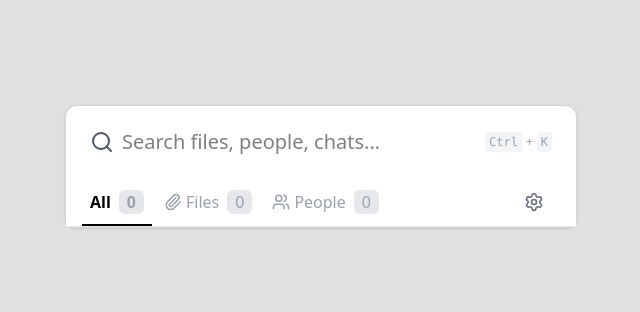
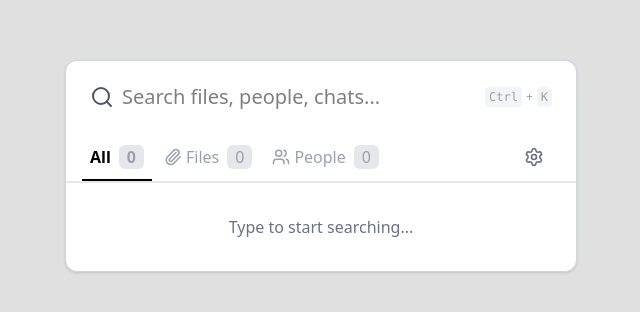
Before and after one commit to tejasvijb/dots_assignment_2, a Next.js app: page / in a window 1280 px wide. Shown: the part 234-546 px from the top of the page, without its empty margins (319-959 px from the left). Built offline with nearby package versions, Linux system fonts and the light colour scheme.

Commit message:
show search and tabs

```diff
--- a/src/app/components/search-box/index.tsx
+++ b/src/app/components/search-box/index.tsx
@@ -7,11 +7,12 @@ import Tab from '../tab';
 import { useTabStore } from '@/app/store/tabstore';
 import { Users, Settings, Paperclip, MessageCircle, List } from 'lucide-react';
 import { TabData } from '@/app/interfaces/tabStore';
-import { SearchResults } from '@/app/interfaces/searchTypes';
+import { SearchResults as SearchResultsType } from '@/app/interfaces/searchTypes';
 import { TabType } from '@/app/interfaces/tabStore';
+import SearchResults from '../search-results';
 
 
-function getTabs(searchResults: SearchResults | null, visibleTabs: Record<TabType, boolean>): TabData[] {
+function getTabs(searchResults: SearchResultsType | null, visibleTabs: Record<TabType, boolean>): TabData[] {
   const tabDefs: TabData[] = [
     {
       id: 'all',
@@ -56,11 +57,8 @@ function getTabs(searchResults: SearchResults | null, visibleTabs: Record<TabTyp
 
 export default function SearchBox() {
   const { searchTerm, setSearchTerm, clearSearch, searchResults } = useSearchStore();
-  const { isLoading } = useDebouncedSearch(searchTerm);
-  const { setSelectedTab, visibleTabs, setTabVisible } = useTabStore();
-
-
-  console.log(searchTerm)
+  const { isLoading, error, data } = useDebouncedSearch(searchTerm);
+  const { setSelectedTab, visibleTabs, selectedTab } = useTabStore();
 
   const handleSearchChange = (term: string) => {
     setSearchTerm(term);
@@ -75,9 +73,25 @@ export default function SearchBox() {
 
   const tabs = getTabs(searchResults, visibleTabs);
 
+  // Filter results based on selected tab
+  const getFilteredResults = () => {
+    if (!searchResults?.results) return [];
+
+    if (selectedTab === 'all') {
+      return [
+        ...searchResults.results.file,
+        ...searchResults.results.people,
+        ...searchResults.results.chat,
+        ...searchResults.results.list
+      ];
+    }
+
+    return searchResults.results[selectedTab as keyof typeof searchResults.results] || [];
+  };
+
   return (
     <div
-      className="max-w-sm md:max-w-md lg:max-w-lg mx-auto border border-gray-300 shadow-sm rounded-xl bg-white"
+      className="max-w-sm md:max-w-md lg:max-w-lg mx-auto border border-gray-300 shadow-sm rounded-xl bg-white overflow-y-auto"
       role="search"
       aria-label="Search across files, people, chats, and lists"
     >
@@ -91,11 +105,30 @@ export default function SearchBox() {
         />
       </div>
 
-      <Tab
-        tabs={tabs}
-        onChange={handleTabChange}
-        endIcon={<Settings size={20} className="text-gray-500" />}
-      />
+
+
+      {/* Tab and results */}
+      <div>
+        <Tab
+          tabs={tabs}
+          onChange={handleTabChange}
+          endIcon={<Settings size={20} className="text-gray-500" />}
+        />
+        {/* Error state */}
+        {error && (
+          <div className="p-4 text-center text-red-500 border-t border-gray-200">
+            Error loading results: {error instanceof Error ? error.message : 'Unknown error'}
+          </div>
+        )}
+        {/* Search results */}
+        <div className="border-t border-gray-200">
+          <SearchResults
+            results={getFilteredResults()}
+            searchTerm={searchTerm}
+            isLoading={isLoading}
+          />
+        </div>
+      </div>
     </div>
   );
 }
--- a/src/app/components/search-results/index.tsx
+++ b/src/app/components/search-results/index.tsx
@@ -5,6 +5,7 @@ import FileResultItem from './file';
 import PeopleResultItem from './people';
 import ChatResultItem from './chat';
 import ListResultItem from './list';
+import Skeleton from './skeleton';
 
 // Union type for all result items
 type SearchResultItem = FileResult | PeopleResult | ChatResult | ListResult;
@@ -18,8 +19,13 @@ interface SearchResultsProps {
 const SearchResults: FC<SearchResultsProps> = ({ results, searchTerm, isLoading }) => {
   if (isLoading) {
     return (
-      <div className="flex justify-center items-center py-8">
-        <div className="animate-spin rounded-full h-8 w-8 border-t-2 border-b-2 border-blue-500"></div>
+      <div className='space-y-4'>
+        <Skeleton />
+        <Skeleton />
+        <Skeleton />
+        <Skeleton />
+        <Skeleton />
+
       </div>
     );
   }
--- /dev/null
+++ b/src/app/components/search-results/skeleton/index.tsx
@@ -0,0 +1,18 @@
+export default function Skeleton() {
+  return (
+
+    <div role="status" className="animate-pulse space-y-0 space-x-6 rtl:space-x-reverse flex items-center p-4">
+      <div className="flex items-center justify-center w-8 h-8 bg-gray-300 rounded-sm ">
+        <svg className="w-8 h-8 text-gray-200" aria-hidden="true" xmlns="http://www.w3.org/2000/svg" fill="currentColor" viewBox="0 0 20 18">
+          <path d="M18 0H2a2 2 0 0 0-2 2v14a2 2 0 0 0 2 2h16a2 2 0 0 0 2-2V2a2 2 0 0 0-2-2Zm-5.5 4a1.5 1.5 0 1 1 0 3 1.5 1.5 0 0 1 0-3Zm4.376 10.481A1 1 0 0 1 16 15H4a1 1 0 0 1-.895-1.447l3.5-7A1 1 0 0 1 7.468 6a.965.965 0 0 1 .9.5l2.775 4.757 1.546-1.887a1 1 0 0 1 1.618.1l2.541 4a1 1 0 0 1 .028 1.011Z" />
+        </svg>
+      </div>
+      <div className="w-full">
+        <div className="h-2.5 bg-gray-200 rounded-full max-w-[300px] mb-2.5"></div>
+        <div className="h-2 bg-gray-200 rounded-full max-w-[260px]"></div>
+      </div>
+    </div>
+
+
+  );
+}
```
